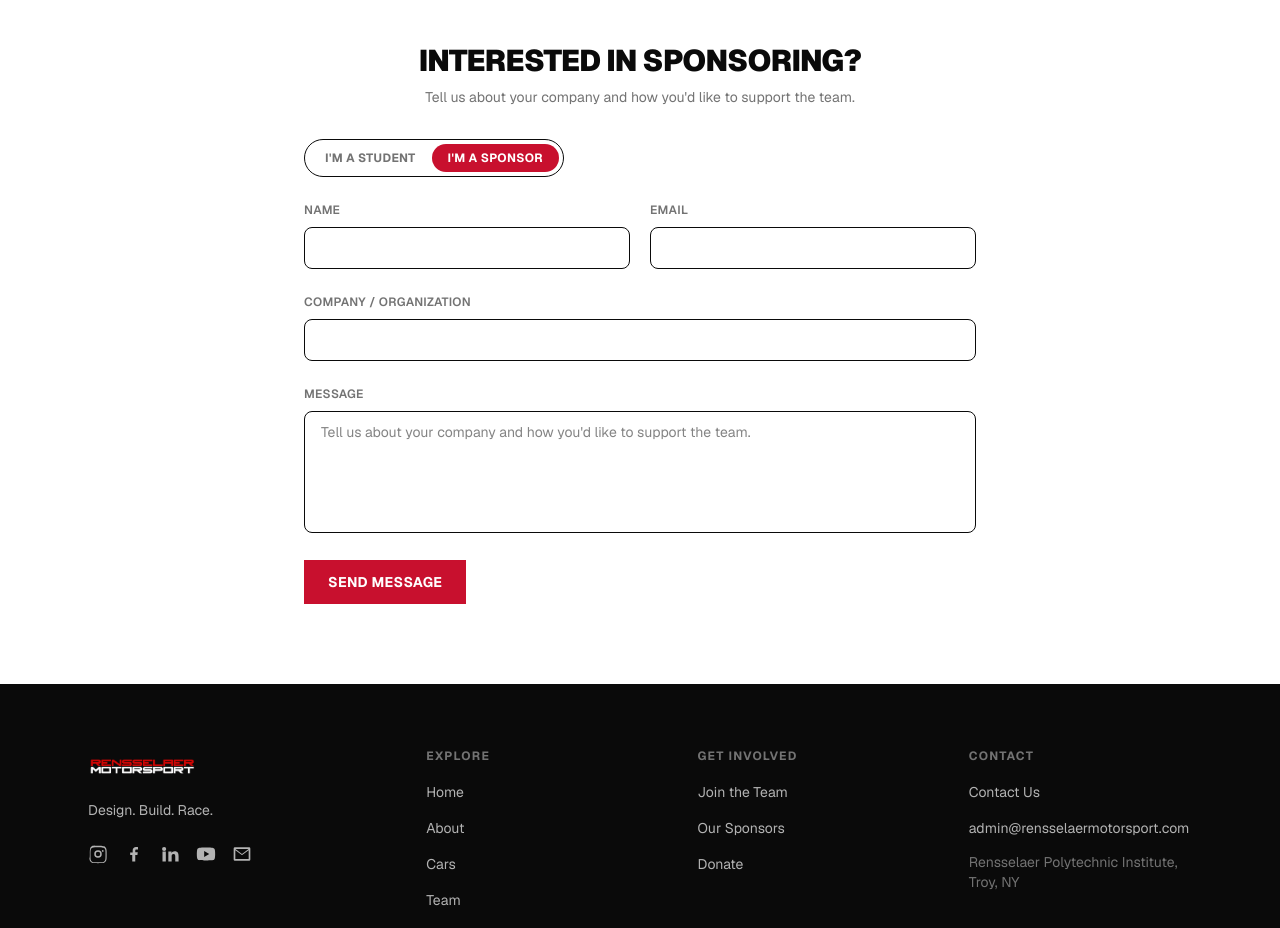
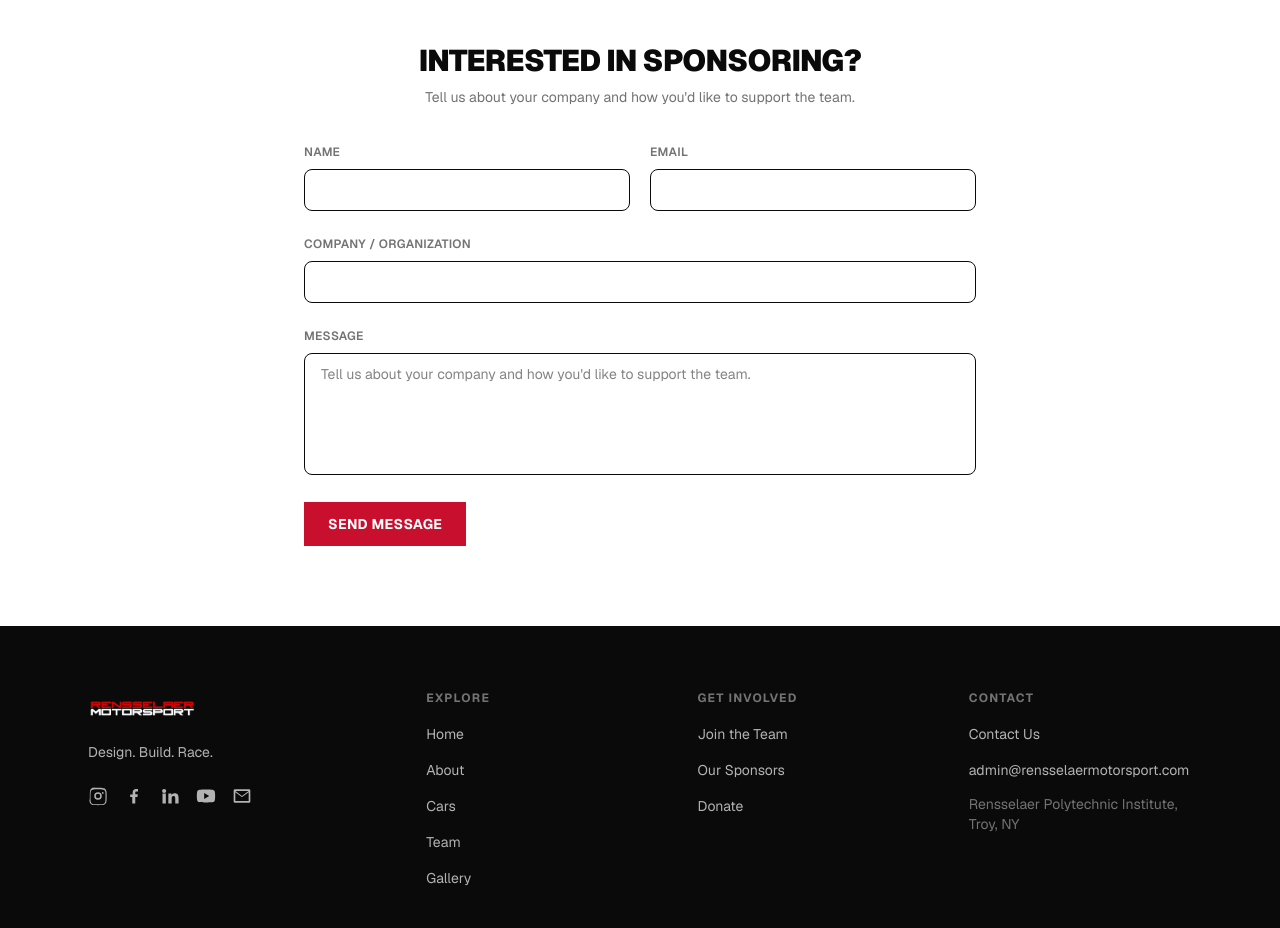
Before and after one commit to designerx-26/RM-Website, a Next.js app: page /sponsors in a window 1280 px wide. Shown: the part 3220-4148 px from the top of the page. Built offline with nearby package versions, Linux system fonts and the light colour scheme.

Commit message:
updated sponsors

```diff
--- a/src/app/join/page.tsx
+++ b/src/app/join/page.tsx
@@ -89,7 +89,7 @@ export default function JoinPage() {
               Tell us a bit about yourself and we'll follow up with next steps.
             </p>
           </div>
-          <ContactForm />
+          <ContactForm defaultAudience="student" lockAudience />
         </div>
       </Section>
     </>
--- a/src/app/sponsors/page.tsx
+++ b/src/app/sponsors/page.tsx
@@ -53,11 +53,9 @@ export default function SponsorsPage() {
               <Button href={site.sponsorPacket.url} variant="primary">
                 {site.sponsorPacket.label}
               </Button>
-              {site.social.email && (
-                <Button href={site.social.email} variant="outline">
-                  Contact Us
-                </Button>
-              )}
+              <Button href="#sponsor-contact-form" variant="outline">
+                Contact Us
+              </Button>
             </div>
           </div>
           <ul className="flex flex-col gap-3 rounded-xl border border-brand-grey-100 bg-brand-grey-50 p-6 dark:border-brand-grey-800 dark:bg-brand-grey-900">
@@ -88,7 +86,7 @@ export default function SponsorsPage() {
         <SponsorGrid tiers={site.sponsors} />
       </Section>
 
-      <Section tone="white">
+      <Section tone="white" id="sponsor-contact-form">
         <div className="mx-auto max-w-2xl">
           <div className="mb-8 text-center">
             <h2 className="text-2xl font-black uppercase tracking-tight text-brand-black sm:text-3xl dark:text-brand-white">
@@ -98,7 +96,7 @@ export default function SponsorsPage() {
               Tell us about your company and how you'd like to support the team.
             </p>
           </div>
-          <ContactForm defaultAudience="sponsor" />
+          <ContactForm defaultAudience="sponsor" lockAudience />
         </div>
       </Section>
     </>
--- a/src/components/sections/ContactForm.tsx
+++ b/src/components/sections/ContactForm.tsx
@@ -7,9 +7,10 @@ type Audience = "student" | "sponsor";
 
 interface ContactFormProps {
   defaultAudience?: Audience;
+  lockAudience?: boolean;
 }
 
-export function ContactForm({ defaultAudience = "student" }: ContactFormProps) {
+export function ContactForm({ defaultAudience = "student", lockAudience = false }: ContactFormProps) {
   const [audience, setAudience] = useState<Audience>(defaultAudience);
   const [name, setName] = useState("");
   const [email, setEmail] = useState("");
@@ -44,6 +45,7 @@ export function ContactForm({ defaultAudience = "student" }: ContactFormProps) {
 
   return (
     <form onSubmit={handleSubmit} className="flex flex-col gap-5">
+      {!lockAudience && (
         <div className="inline-flex self-start rounded-full border border-brand-grey-200 p-1 dark:border-brand-grey-700">
           {(["student", "sponsor"] as const).map((option) => (
             <button
@@ -60,6 +62,7 @@ export function ContactForm({ defaultAudience = "student" }: ContactFormProps) {
             </button>
           ))}
         </div>
+      )}
 
       <div className="grid gap-5 sm:grid-cols-2">
         <div>
```
Lines whose indentation alone changed are shown as unchanged.
